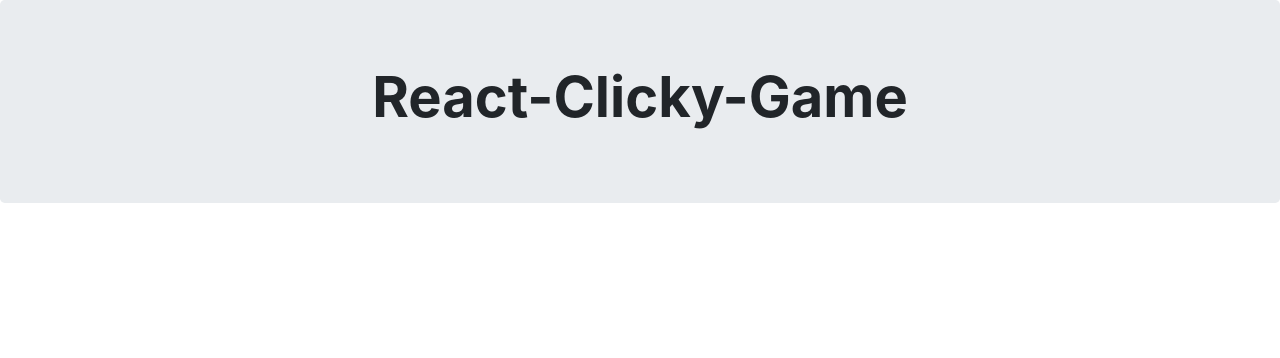
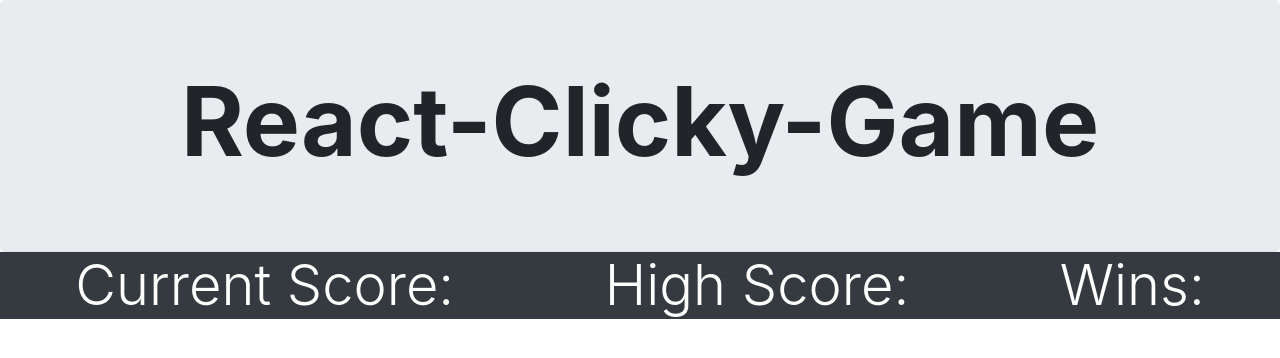
Before and after one commit to Juwami/React-Click-Game, a React (Create React App) app: page / in a window 1280 px wide. Shown: the top 358 px of the page. Built offline with nearby package versions, Linux system fonts and the light colour scheme.

Commit message:
create scoreboard with current score, wins, and high score

```diff
--- a/src/App.js
+++ b/src/App.js
@@ -1,10 +1,13 @@
 import React from 'react';
 import Header from './components/Header'
+import Gameboard from './components/Scoreboard'
 
 function App() {
   return (
     <div>
       <Header />
+      <Gameboard />
+      {/* <Buddy /> */}
     </div>
   );
 }
--- /dev/null
+++ b/src/components/Buddy.jsx
@@ -0,0 +1,5 @@
+import React from 'react'
+
+const Buddy = props => (
+    <div key={props.id} className="" onClick=
+)
--- a/src/components/Header.jsx
+++ b/src/components/Header.jsx
@@ -2,8 +2,8 @@ import React from 'react'
 
 function Header() {
     return (
-        <div className="jumbotron text-center mb-0">
-            <h1 className="display-4 font-weight-bold">
+        <div className="jumbotron text-center mb-0 border-bottom">
+            <h1 className="display-1 font-weight-bold">
                 React-Clicky-Game
             </h1>
         </div>
--- /dev/null
+++ b/src/components/Scoreboard.jsx
@@ -0,0 +1,13 @@
+import React from 'react'
+
+const Gameboard = props => (
+    <div>
+        <ul class="nav nav-fill bg-dark">
+            <li class="nav-item text-white display-4">Current Score: {props.clicks}</li>
+            <li class="nav-item text-white display-4">High Score:{props.highScore}</li>
+            <li class="nav-item text-white display-4">Wins:{props.wins}</li>
+        </ul>
+    </div>
+)
+
+export default Gameboard
```
